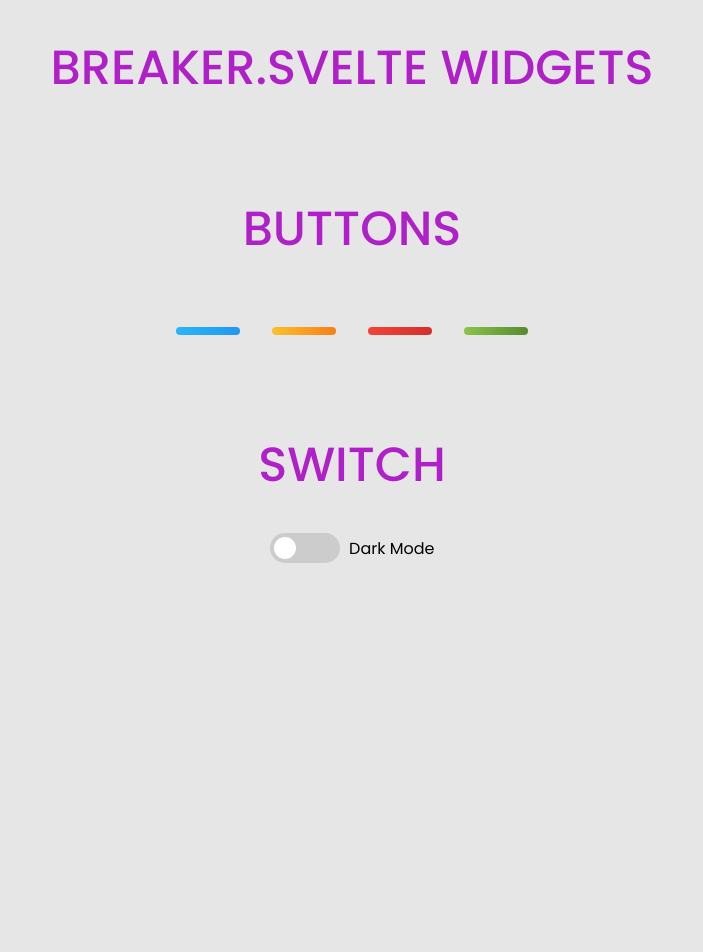
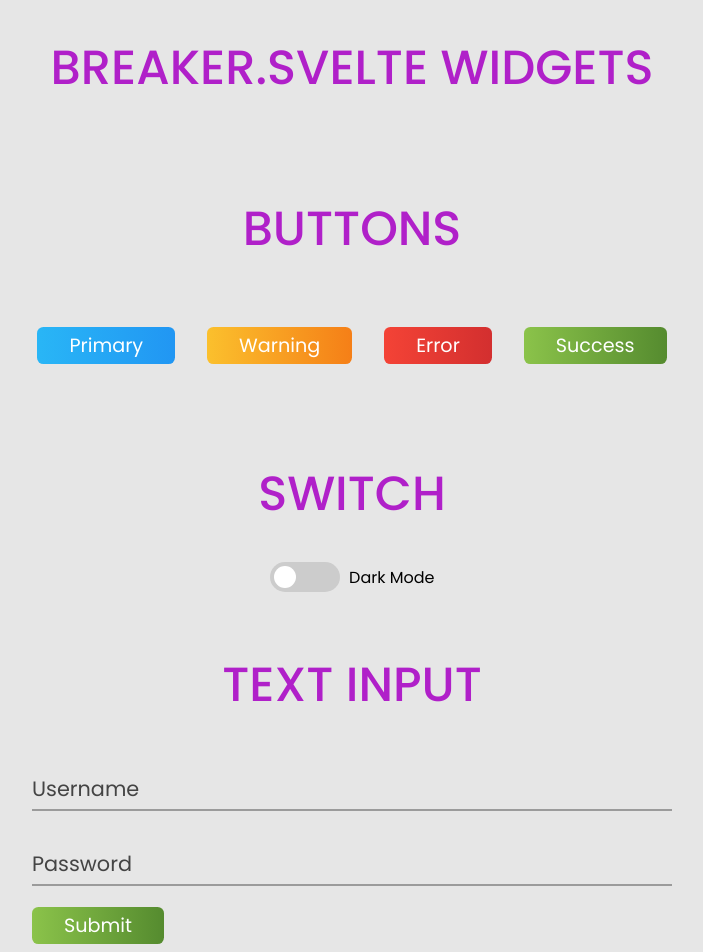
Before and after one commit to Lexographics/breaker.svelte, a SvelteKit app: page / in a window 1280 px wide. Shown: the top 952 px of the page, without its empty margins (288-991 px from the left). Before the commit the page ends 800 px from the top, so only its background shows below. Built offline with nearby package versions, Linux system fonts and the light colour scheme.

Commit message:
Add demo form

```diff
--- a/src/routes/+layout.svelte
+++ b/src/routes/+layout.svelte
@@ -2,4 +2,8 @@
 
 </script>
 
+<svelte:head>
+  <title>Breaker.svelte | Component library for svelte </title>
+</svelte:head>
+
 <slot/>
--- a/src/routes/+page.svelte
+++ b/src/routes/+page.svelte
@@ -1,43 +1,153 @@
 <script>
+    import { writable } from 'svelte/store';
     import { browser } from "$app/environment";
-import { Button, Switch } from "$lib/lib";
+    import { Button, Switch, TextInput } from "$lib/lib";
 
     function toggleDarkMode(e) {
         if (e.target.checked) {
-            document.documentElement.setAttribute("data-theme", 'dark')
-            sessionStorage.setItem('theme-preference', 'dark');
+            document.documentElement.setAttribute("data-theme", "dark");
+            sessionStorage.setItem("theme-preference", "dark");
         } else {
-            document.documentElement.setAttribute("data-theme", 'light')
-            sessionStorage.removeItem('theme-preference');
+            document.documentElement.setAttribute("data-theme", "light");
+            sessionStorage.removeItem("theme-preference");
         }
     }
 
     let checked = false;
-    if(browser) {
-        checked = sessionStorage.getItem('theme-preference') === 'dark';
+    if (browser) {
+        checked = sessionStorage.getItem("theme-preference") === "dark";
+    }
+
+    function checkName(name) {
+        if(!name) {
+            return "Name cannot be empty"
+        }
+        if(name.toLowerCase() === "bobby fischer") {
+            return "Password cannot be Bobby Fischer"
+        }
+
+        return "";
+    }
+    function checkPassword(password) {
+        if(!password) {
+            return "Password cannot be empty"
+        }
+
+        if(password.length < 8) {
+            return "Password must be greater than 8 characters"
+        }
+
+        return "";
+    }
+
+    let nameError = writable("");
+    let passwordError = writable("");
+
+    function check(e) {
+        let fields = {
+            name: {
+                err: nameError,
+                func: checkName
+            },
+            password: {
+                err: passwordError,
+                func: checkPassword
+            }
+        }
+
+        let valid = true;
+
+        for(let [name, data] of Object.entries(fields)) {
+            let input = e.target.form.elements[name]
+            if(!input) {
+                data.err.set("Element not found");
+                valid = false;
+
+                continue;
+            }
+
+            let err = data.func(input.value);
+            data.err.set(err);
+            if(err !== "") {
+                valid = false;
+
+                continue;
+            }
+
+        }
+
+        return valid;
+    }
+
+    function submit(e) {
+        if (check(e)) {
+            e.target.form.submit();
+        }
+    }
+
+    function onChange(e) {
+        check(e);
     }
 </script>
 
-<h1 style="text-align: center; text-transform: uppercase; margin: 2rem; color: #b020c9; font-size: 3rem; font-weight: 500;">
+<h1
+    style="text-align: center; text-transform: uppercase; margin: 2rem; color: #b020c9; font-size: 3rem; font-weight: 500;"
+>
     breaker.svelte widgets
 </h1>
-<br>
+<br />
 
-<h1 style="text-align: center; text-transform: uppercase; margin: 2rem; color: #b020c9; font-size: 3rem; font-weight: 500;">
+<h1
+    style="text-align: center; text-transform: uppercase; margin: 2rem; color: #b020c9; font-size: 3rem; font-weight: 500;"
+>
     buttons
 </h1>
 
-<div style="display: flex; flex-direction: row; align-items: center; justify-content: center; flex-wrap: wrap;" id="buttons">
-    <div style="padding: 1rem;"><Button type="primary" href="#">Primary</Button></div>
-    <div style="padding: 1rem;"><Button type="warning" href="#">Warning</Button></div>
-    <div style="padding: 1rem;"><Button type="error" href="#">Error</Button></div>
-    <div style="padding: 1rem;"><Button type="success" href="#">Success</Button></div>
+<div
+    style="display: flex; flex-direction: row; align-items: center; justify-content: center; flex-wrap: wrap;"
+    id="buttons"
+>
+    <div style="padding: 1rem;">
+        <Button type="primary" value="Primary" />
+    </div>
+    <div style="padding: 1rem;">
+        <Button type="warning" value="Warning" />
+    </div>
+    <div style="padding: 1rem;">
+        <Button type="error" value="Error" />
+    </div>
+    <div style="padding: 1rem;">
+        <Button type="success" value="Success" />
+    </div>
 </div>
 
-<br>
-<h1 style="text-align: center; text-transform: uppercase; margin: 2rem; color: #b020c9; font-size: 3rem; font-weight: 500;">
+<br />
+<h1
+    style="text-align: center; text-transform: uppercase; margin: 2rem; color: #b020c9; font-size: 3rem; font-weight: 500;"
+>
     switch
 </h1>
 <div style="display: flex; justify-content: center;">
-    <Switch checked={checked} onClicked={toggleDarkMode}>Dark Mode</Switch>
+    <Switch {checked} onClicked={toggleDarkMode}>Dark Mode</Switch>
 </div>
+
+<br />
+<h1
+    style="text-align: center; text-transform: uppercase; margin: 2rem; color: #b020c9; font-size: 3rem; font-weight: 500;"
+>
+    text input
+</h1>
+
+<div style="width: 50%; margin-left: 25%;">
+    <form action="/breaker.svelte" method="get">
+        <span id="error" />
+        <TextInput errorText={$nameError} onChange={onChange} name="name" placeholder="John Doe" type="tel"
+            >Username</TextInput
+        >
+        <TextInput errorText={$passwordError} onChange={onChange} name="password" placeholder="********" type="password"
+            >Password</TextInput
+        >
+
+        <Button type="success" submit value="Submit" onclick={submit} />
+    </form>
+</div>
```
